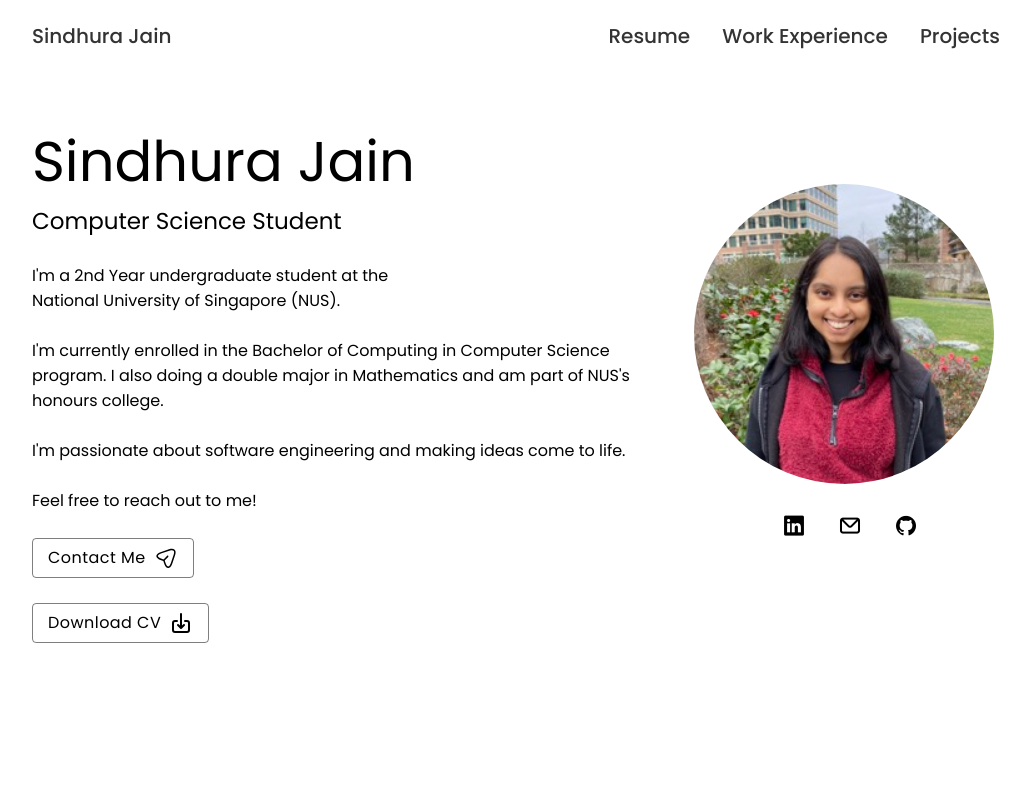
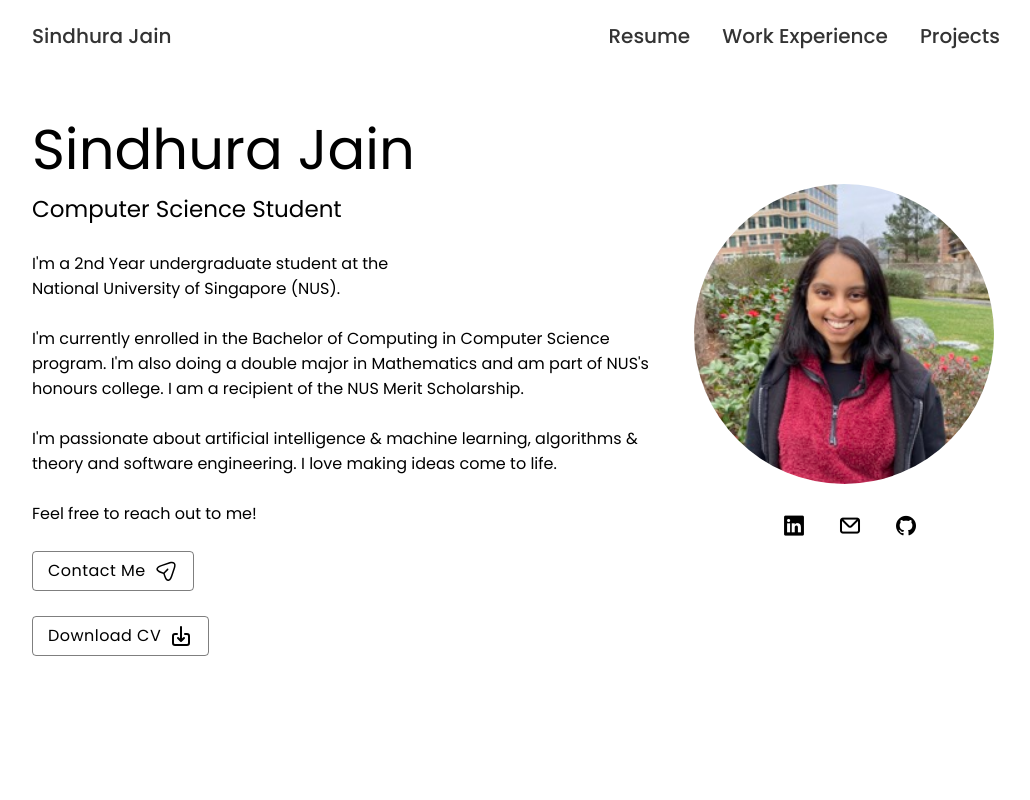
Before and after one commit to sindhurajain/my-app-5, a React (Create React App) app: page / in a window 1280 px wide. Shown: the top 800 px of the page, without its empty margins (124-1154 px from the left). Built offline with nearby package versions, Linux system fonts and the light colour scheme.

Commit message:
Update Data.jsx

```diff
--- a/src/components/home/Data.jsx
+++ b/src/components/home/Data.jsx
@@ -39,11 +39,13 @@ const Data = () => {
                 </p>
                 <br></br>
                 <p>
-                I'm currently enrolled in the Bachelor of Computing in Computer Science program. I also doing a double major in Mathematics and am
-                part of NUS's honours college.
+                I'm currently enrolled in the Bachelor of Computing in Computer Science program. I'm also doing a double major in Mathematics and am
+                part of NUS's honours college. I am a recipient of the NUS Merit Scholarship.
+
                 </p>
                 <br></br>
-                <p>I'm passionate about software engineering and making ideas come to life.</p>
+                <p>I'm passionate about artificial intelligence & machine learning, algorithms & theory and software engineering. I love making ideas come to life.
+                </p>
                 <br></br>
                 <p>Feel free to reach out to me!</p>
                 <br></br>
```
